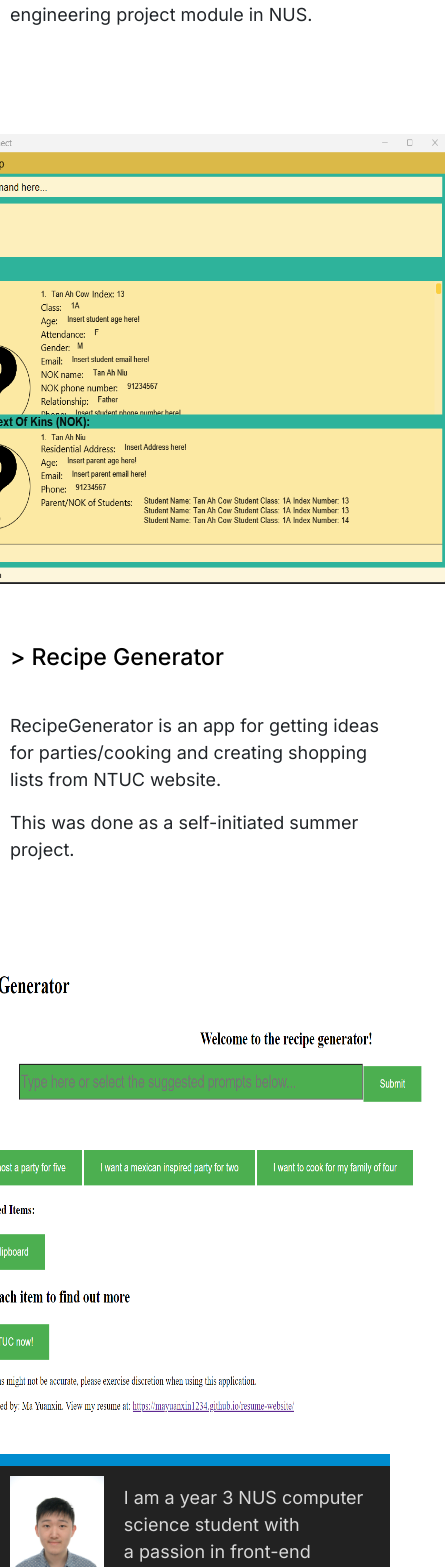
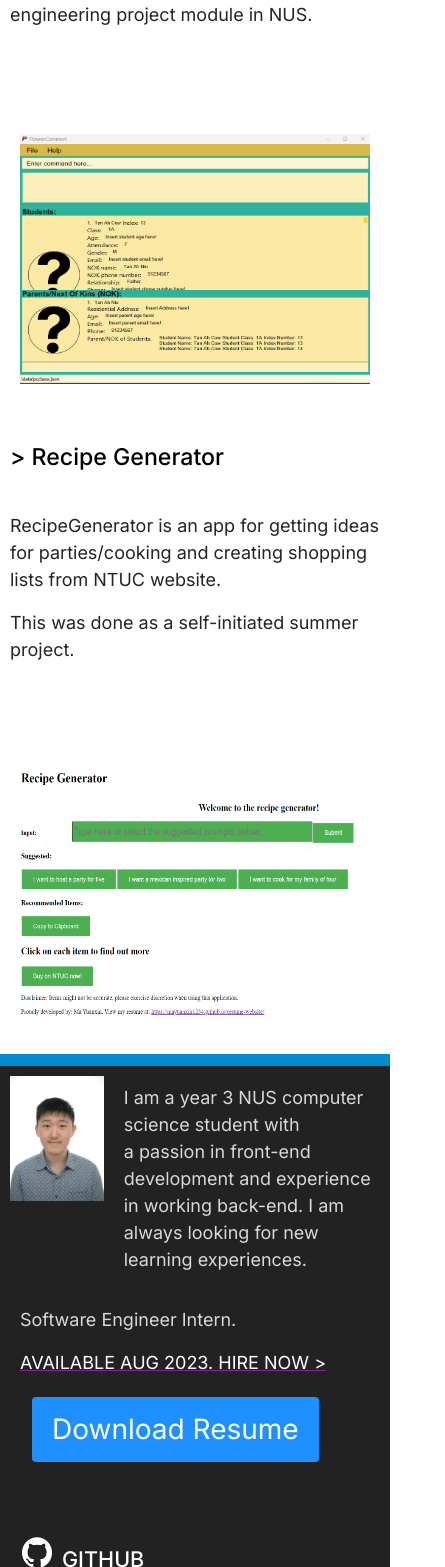
Before and after one commit to mayuanxin1234/resumewebsite, a Next.js app: page / in a window 390 px wide. Shown: the part 3361-4928 px from the top of the page, 445 px wide, since content can reach past the window. Built offline with nearby package versions, Linux system fonts and the light colour scheme.

Commit message:
Update ui and footer

```diff
--- a/app/page.js
+++ b/app/page.js
@@ -126,7 +126,7 @@ export default function Home() {
           <div >
           <a href = '/resumewebsite/portfolio/powerconnect'>
           <Image src = {powerconnect} alt = 'mscncmobile'
-            width = {500} height = {450} className='mscncmobile' />
+            width = {350} height = {250} className='mscncmobile' />
             </a>
           </div>
 
@@ -161,7 +161,7 @@ export default function Home() {
           <div>
           <a href = '/resumewebsite/portfolio/recipegenerator'>
           <Image src = {recipegeneratorbefore} alt = 'mscncmobile'
-            width = {500} height = {450} className='mscncmobile' />
+            width = {350} height = {250} className='mscncmobile' />
             </a>
           </div>
           </div>
--- a/app/portfolio/page.js
+++ b/app/portfolio/page.js
@@ -91,7 +91,7 @@ export default function Portfolio() {
           <div >
           <a href = '/resumewebsite/portfolio/powerconnect'>
           <Image src = {powerconnect} alt = 'mscncmobile'
-            width = {500} height = {450} className='mscncmobile' />
+            width = {500} height = {250} className='mscncmobile' />
             </a>
           </div>
 
--- a/app/portfolio/powerconnect/page.css
+++ b/app/portfolio/powerconnect/page.css
@@ -87,6 +87,10 @@ h2 {
     .mainpage {
         flex-direction: column-reverse;
     }
+    .powerconnectdemo {
+        width: 95%;
+        height: 350px;
+    }
     .mscncdesktop {
         height: 100%;
         max-width: 100%;
--- a/app/portfolio/powerconnect/page.js
+++ b/app/portfolio/powerconnect/page.js
@@ -38,7 +38,7 @@ export default function Mscnc() {
             </p>
             <h3>Demo Video</h3>
                 <iframe width="700" height="400"
-                    src="https://www.youtube.com/embed/SaAi4I9NUYg">
+                    src="https://www.youtube.com/embed/SaAi4I9NUYg" className = 'powerconnectdemo'>
                 </iframe>
             </div>
             <div className='mscncimage'>
--- a/app/portfolio/recipegenerator/page.css
+++ b/app/portfolio/recipegenerator/page.css
@@ -91,9 +91,9 @@ h2 {
     .mainpage {
         flex-direction: column-reverse;
     }
-    .video {
-        height: 100%;
-        max-width: 100%;
+    .recipegeneratordemo {
+        width: 95%;
+        height: 350px;
     }
     .mscncdesktop {
         height: 100%;
--- a/app/portfolio/recipegenerator/page.js
+++ b/app/portfolio/recipegenerator/page.js
@@ -36,7 +36,7 @@ export default function Mscnc() {
             </p>
             <h3>Demo Video</h3>
             <iframe width="700" height="400"
-                    src="https://www.youtube.com/embed/OQc7I6lfHeU">
+                    src="https://www.youtube.com/embed/OQc7I6lfHeU" className='recipegeneratordemo'>
                 </iframe>
             </div>
             <div className='mscncimage'>
--- a/components/footer.css
+++ b/components/footer.css
@@ -5,12 +5,12 @@ body {
     background-color: #222;
     display: flex;
     flex-direction: row;
-    gap: 200px;
+    gap: 90px;
     border-top: 0.8em solid;
     border-top-color: #008ccf;
 }
 .footerleft {
-    padding-left: 100px;
+    padding-left: 20px;
     padding-top: 50px;
     display: flex;
     flex-direction: row;
@@ -22,12 +22,12 @@ body {
 }
 .interndescription {
     color: #d8d8d8;
-    padding-left: 100px;
+    padding-left: 20px;
     font-size: large;
 }
 .hirenow {
     color: white;
-    padding-left: 100px;
+    padding-left: 20px;
     font-size: large;
 
 }
@@ -90,7 +90,7 @@ body {
     transition: all 0.5s;
     cursor: pointer;
     margin: 5px;
-    margin-left: 85px;
+    margin-left: 20px;
   }
 
 .button span {
```
